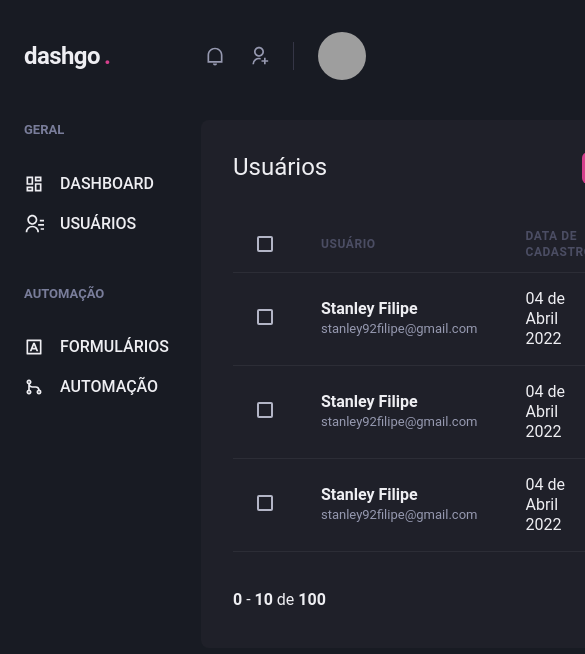
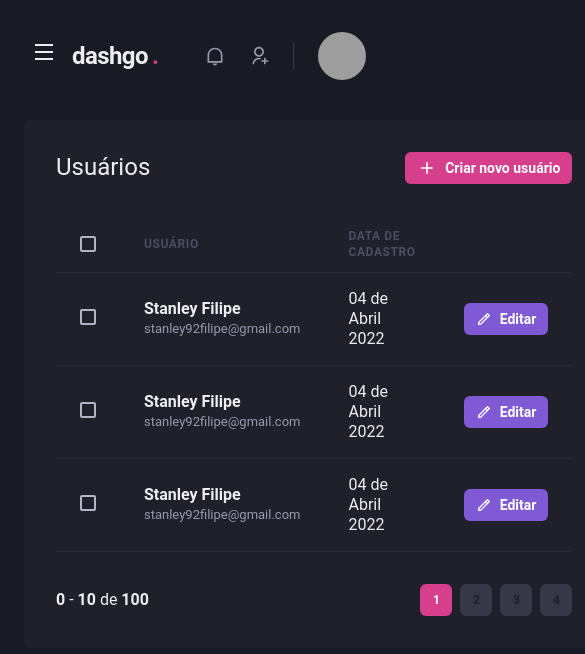
Before and after one commit to stanlino/DashGo, a Next.js app: page /users in a window 390 px wide. Shown: the top 654 px of the page, 585 px wide, since content can reach past the window. Built offline with nearby package versions, Linux system fonts and the light colour scheme; grey boxes are pictures that could not be loaded.

Commit message:
feat: apply responsiveness in sidebar

```diff
--- a/src/components/header/index.tsx
+++ b/src/components/header/index.tsx
@@ -1,4 +1,6 @@
-import { Flex, useBreakpointValue } from "@chakra-ui/react";
+import { Flex, Icon, IconButton, useBreakpointValue } from "@chakra-ui/react";
+import { RiMenuLine } from "react-icons/ri";
+import { useSidebarDrawer } from "../../contexts/sidebar_drawer";
 
 import { Logo } from "./logo";
 import { NotifcationNav } from "./notifications_nav";
@@ -12,6 +14,8 @@
     lg: true,
   })
 
+  const { onOpen } = useSidebarDrawer()
+
   return (
     <Flex
       as='header'
@@ -23,6 +27,19 @@
       align='center'
       px='6'
     >
+      { !isWideVersion && (
+        <IconButton
+          aria-label="Open navigation"
+          icon={<Icon as={RiMenuLine} />}
+          fontSize='24'
+          variant='unstyled'
+          onClick={onOpen}
+          mr='2'
+        >
+
+        </IconButton>
+      )}
+
       <Logo />
 
       {isWideVersion && <SearchBox />}
--- a/src/components/sidebar/index.tsx
+++ b/src/components/sidebar/index.tsx
@@ -1,27 +1,46 @@
-import { Box, Stack } from "@chakra-ui/react";
 import {
-  RiContactsLine,
-  RiDashboardLine,
-  RiGitMergeLine,
-  RiInputMethodLine
-} from "react-icons/ri";
-import { NavLink } from "./nav_link";
-import { NavSection } from "./nav_section";
+  Box,
+  Drawer,
+  DrawerBody,
+  DrawerCloseButton,
+  DrawerContent,
+  DrawerHeader,
+  DrawerOverlay,
+  useBreakpointValue
+} from "@chakra-ui/react";
+import { useSidebarDrawer } from "../../contexts/sidebar_drawer";
+
+import { Nav } from "./nav";
 
 export function Sidebar() {
+
+  const { isOpen, onClose } = useSidebarDrawer()
+
+  const isDrawerSidebar = useBreakpointValue({
+    base: true,
+    lg: false
+  })
+
+  if (isDrawerSidebar) {
+    return (
+      <Drawer isOpen={isOpen} placement='left' onClose={onClose}>
+        <DrawerOverlay>
+          <DrawerContent bg='gray.800' p='4'>
+            <DrawerCloseButton mt='6' />
+            <DrawerHeader>Navegação</DrawerHeader>
+
+            <DrawerBody>
+              <Nav />
+            </DrawerBody>
+          </DrawerContent>
+        </DrawerOverlay>
+      </Drawer>
+    )
+  }
+
   return (
     <Box as='aside' w='64' mr='8'>
-      <Stack spacing='12' align='flex-start'>
-        <NavSection title='GERAL'>
-          <NavLink icon={RiDashboardLine}>DASHBOARD</NavLink>
-          <NavLink icon={RiContactsLine}>USUÁRIOS</NavLink>
-        </NavSection>
-
-        <NavSection title='AUTOMAÇÃO'>
-          <NavLink icon={RiInputMethodLine}>FORMULÁRIOS</NavLink>
-          <NavLink icon={RiGitMergeLine}>AUTOMAÇÃO</NavLink>
-        </NavSection>
-      </Stack>
+      <Nav />
     </Box>
   )
 }
--- /dev/null
+++ b/src/components/sidebar/nav.tsx
@@ -0,0 +1,25 @@
+import { Stack } from "@chakra-ui/react";
+import {
+  RiContactsLine,
+  RiDashboardLine,
+  RiGitMergeLine,
+  RiInputMethodLine
+} from "react-icons/ri";
+import { NavLink } from "./nav_link";
+import { NavSection } from "./nav_section";
+
+export function Nav() {
+  return (
+    <Stack spacing='12' align='flex-start'>
+      <NavSection title='GERAL'>
+        <NavLink icon={RiDashboardLine}>DASHBOARD</NavLink>
+        <NavLink icon={RiContactsLine}>USUÁRIOS</NavLink>
+      </NavSection>
+
+      <NavSection title='AUTOMAÇÃO'>
+        <NavLink icon={RiInputMethodLine}>FORMULÁRIOS</NavLink>
+        <NavLink icon={RiGitMergeLine}>AUTOMAÇÃO</NavLink>
+      </NavSection>
+    </Stack>
+  )
+}
--- /dev/null
+++ b/src/contexts/sidebar_drawer.tsx
@@ -0,0 +1,32 @@
+import { useDisclosure, UseDisclosureReturn } from "@chakra-ui/react";
+import { useRouter } from "next/router";
+import { createContext, ReactNode, useContext, useEffect } from "react";
+
+interface SidebarDrawerProviderProps {
+  children: ReactNode
+}
+
+type SidebarDrawerContextData = UseDisclosureReturn
+
+const SidebarDrawerContext = createContext({} as SidebarDrawerContextData)
+
+export function SidebarDrawerProvider({ children } : SidebarDrawerProviderProps) {
+
+  const disclosure = useDisclosure()
+  const router = useRouter()
+
+  useEffect(() => {
+    disclosure.onClose()
+    // eslint-disable-next-line react-hooks/exhaustive-deps
+  },[router.asPath])
+
+  return (
+    <SidebarDrawerContext.Provider value={disclosure}>
+      {children}
+    </SidebarDrawerContext.Provider>
+  )
+}
+
+export function useSidebarDrawer() {
+  return useContext(SidebarDrawerContext)
+}
--- a/src/pages/_app.tsx
+++ b/src/pages/_app.tsx
@@ -1,11 +1,14 @@
 import { ChakraProvider } from '@chakra-ui/react'
 import { AppProps } from 'next/app'
+import { SidebarDrawerProvider } from '../contexts/sidebar_drawer'
 import { theme } from '../styles/theme'
 
 function MyApp({ Component, pageProps } : AppProps) {
   return (
     <ChakraProvider theme={theme}>
-      <Component {...pageProps} />
+      <SidebarDrawerProvider>
+        <Component {...pageProps} />
+      </SidebarDrawerProvider>
     </ChakraProvider>
   )
 }
```
